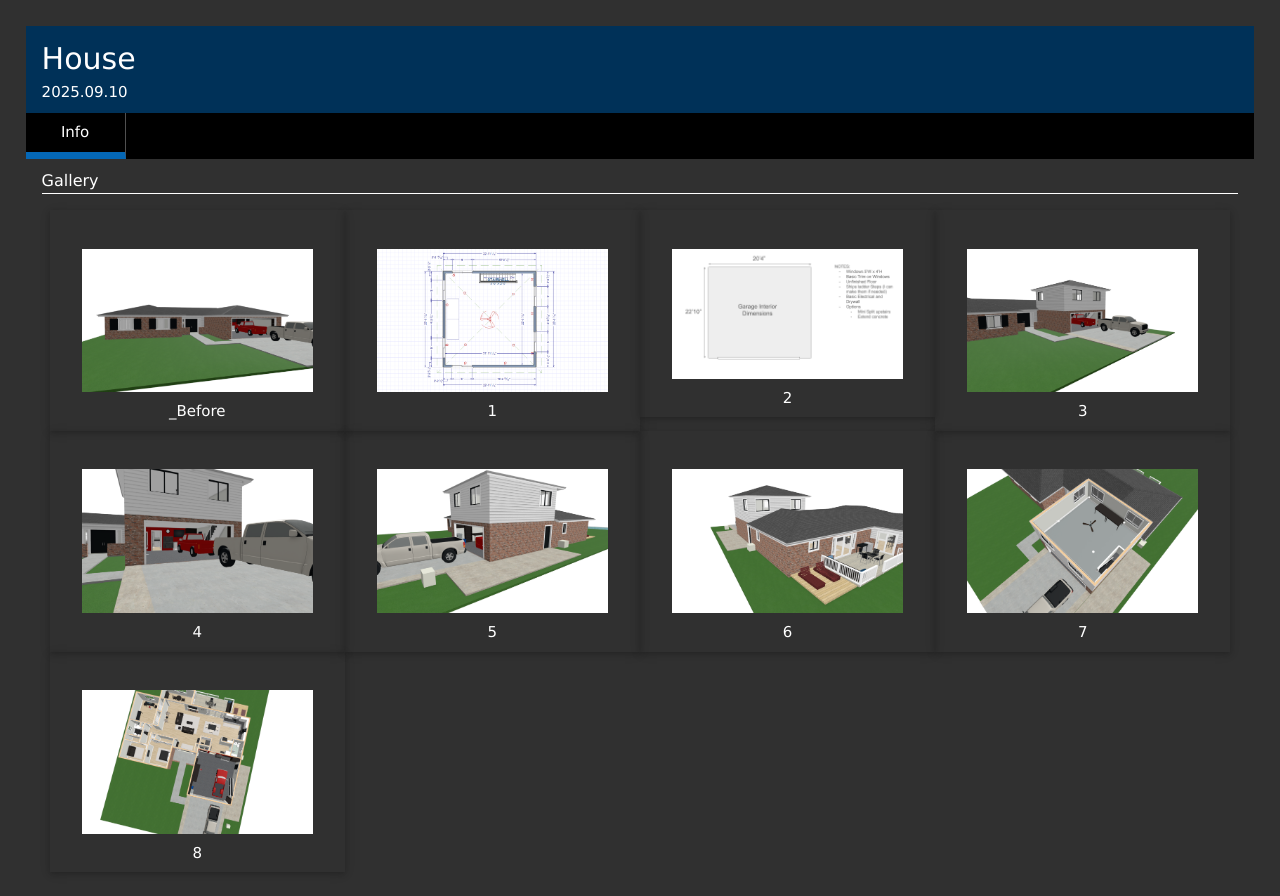
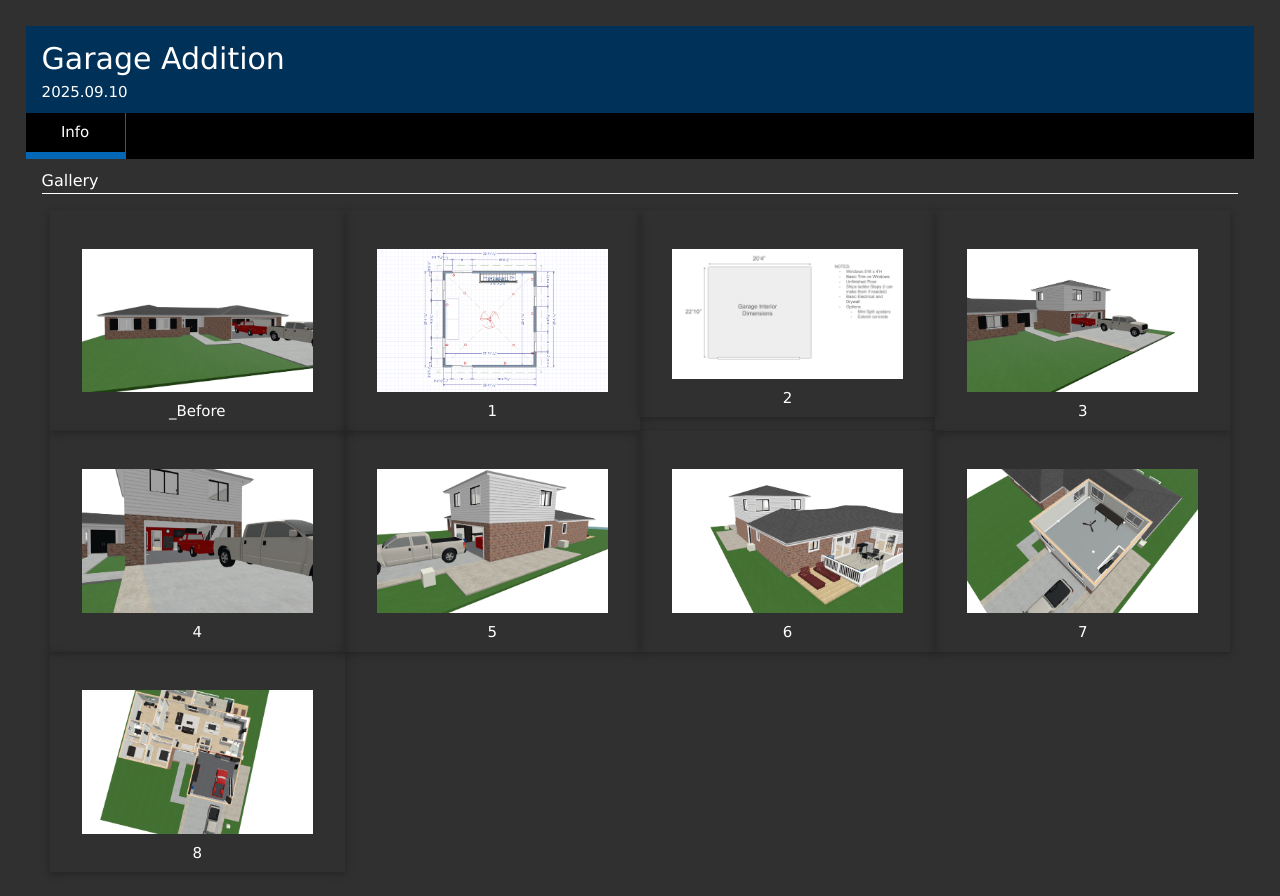
Before and after one commit to offsite-ryan/7299, a plain HTML site: page index.html in a window 1280 px wide. Drawn offline with nearby package versions, Linux system fonts and the light colour scheme.

Commit message:
change banner text

```diff
--- a/index.html
+++ b/index.html
@@ -43,7 +43,7 @@
 <body class="">
 
     <div class="w3-container" style="background-color:#003158;">
-        <h2>House<div class="w3-medium _w3-right">2025.09.10</div>
+        <h2>Garage Addition<div class="w3-medium _w3-right">2025.09.10</div>
         </h2>
     </div>
 
```
